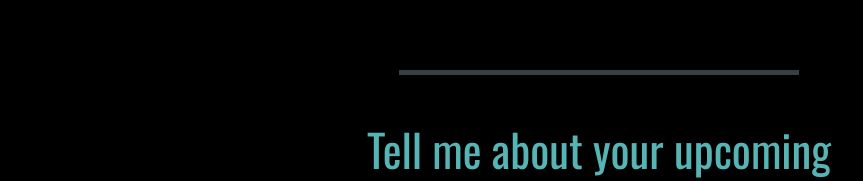
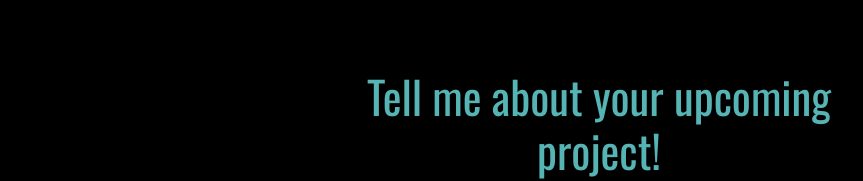
Before and after one commit to jessicacaron/portfolio, a plain HTML site: page contact.html in a window 1280 px wide. Shown: the part 486-667 px from the top of the page, without its empty margins (41-904 px from the left). Drawn offline with nearby package versions, Linux system fonts and the light colour scheme.

Commit message:
remove hr

```diff
--- a/contact.html
+++ b/contact.html
@@ -87,7 +87,7 @@
 
 
       <main class="pt-4">
-        <hr class="mt-4">
+        <!-- <hr class="mt-4"> -->
         <div class="text-center my-4">
           <h1>Tell me about your upcoming project!</h1>
           <div class="underline">
```
